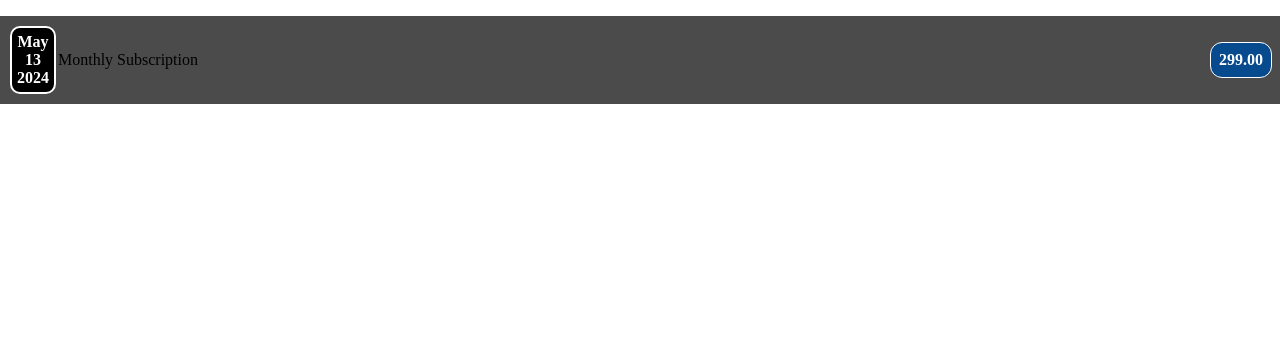
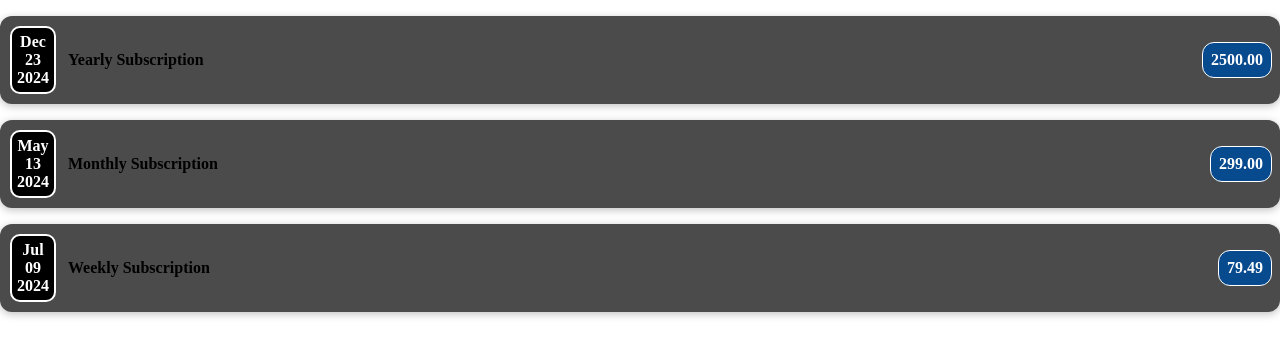
Before and after one commit to RudraCodeForge/FirstReact, a React (Vite) app: page / in a window 1280 px wide. Shown: the top 356 px of the page. Built offline with nearby package versions, Linux system fonts and the light colour scheme.

Commit message:
Change some css

```diff
--- a/src/App.jsx
+++ b/src/App.jsx
@@ -7,7 +7,7 @@ export default function App() {
        id:"0",
        date:"2024-12-23",
        title:"Yearly Subscription",
-       amount:"2500"
+       amount:"2500.00"
      },
 
      {
@@ -27,7 +27,9 @@ export default function App() {
    ]
   return (
     <main>
+      <Subscription passedDate={subscription[0].date} passedTitle={subscription[0].title} passedAmount={subscription[0].amount}/>
       <Subscription passedDate={subscription[1].date} passedTitle={subscription[1].title} passedAmount={subscription[1].amount}/>
+      <Subscription passedDate={subscription[2].date} passedTitle={subscription[2].title} passedAmount={subscription[2].amount}/>
     </main>
   );
 }
--- a/src/components/Subscription.css
+++ b/src/components/Subscription.css
@@ -2,14 +2,16 @@
   display: flex;
   justify-content: space-between;
   align-items: center;
-    /* box-shadow: 0 2px 8px rgba(0, 0, 0, 0.25); */
+  box-shadow: 0 2px 8px rgba(0, 0, 0, 0.25);
   padding: 0.5rem;
   margin: 1rem 0;
-    /* border-radius: 12px; */
+  border-radius: 12px;
   background-color: #4b4b4b;
 }
 .Title{
   display: flex;
+  font-weight:bold;
+  margin-left:10px;
   flex-direction: column;
   gap: 1rem;
   align-items: flex-start;
```
